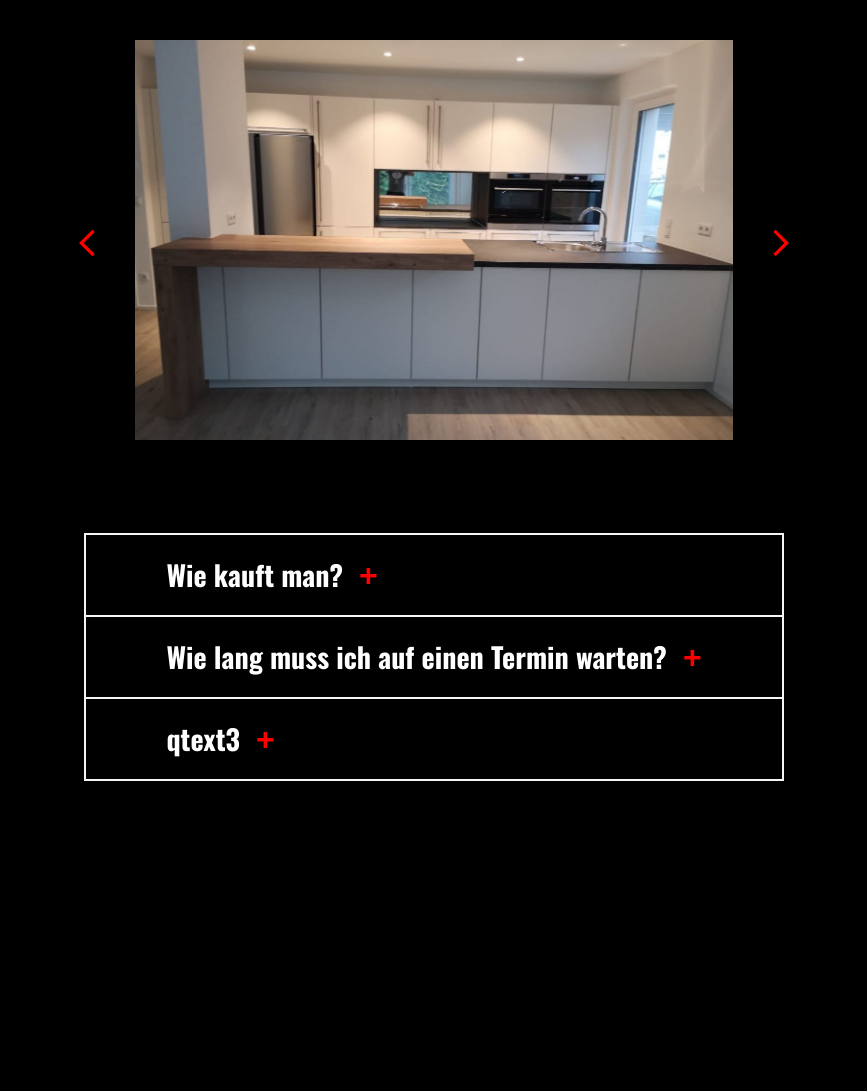
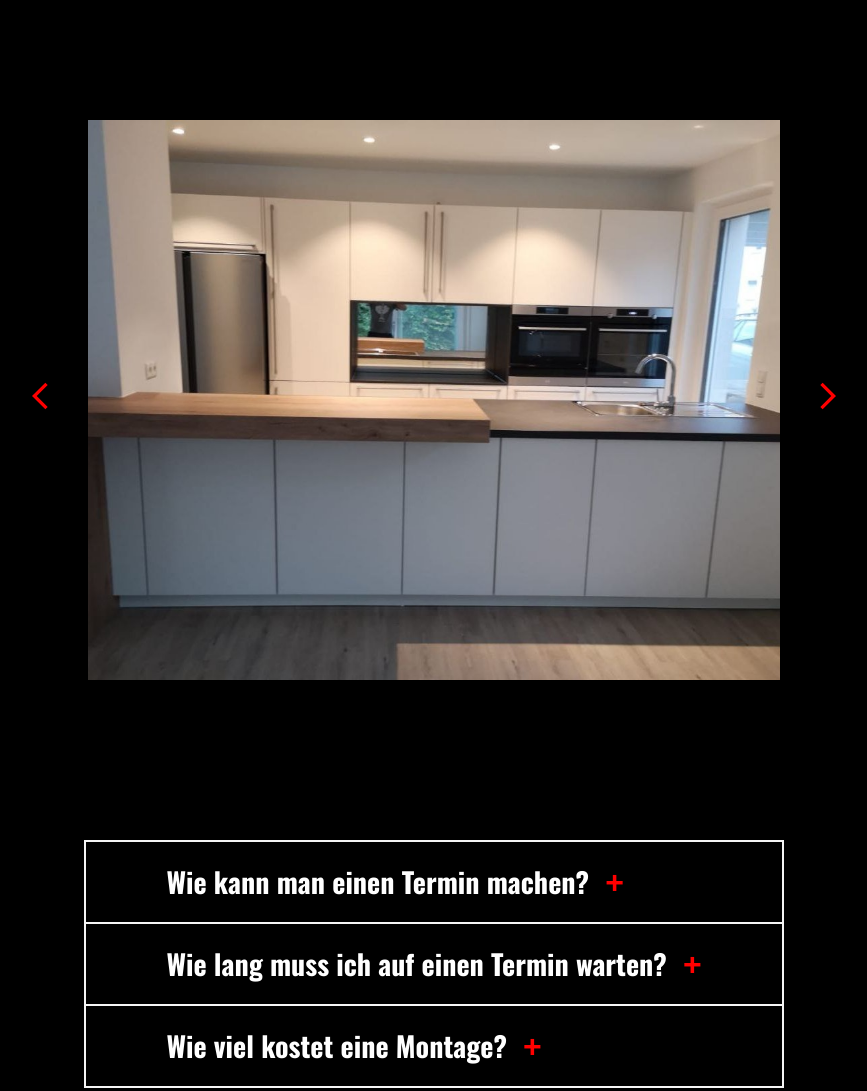
Before and after one commit to zhylinska/pro, a React app: page / in a window 1280 px wide. Shown: the part 800-1891 px from the top of the page, without its empty margins (206-1073 px from the left). Before the commit the page ends 1709 px from the top, so only its background shows below. Built offline with nearby package versions, Linux system fonts and the light colour scheme.

Commit message:
change slider img positioning, change questions/answers text

```diff
--- a/src/questions/dataQuestions.js
+++ b/src/questions/dataQuestions.js
@@ -1,7 +1,7 @@
 const dataQuestions =  [
     {
         id: 1,
-        question: "Wie kauft man?",
+        question: "Wie kann man einen Termin machen?",
         answer: "Sie können uns anrufen."
     },
     {
@@ -11,8 +11,8 @@ const dataQuestions =  [
     },
     {
         id: 3,
-        question: "qtext3",
-        answer: "atext3"
+        question: "Wie viel kostet eine Montage?",
+        answer: "10000000$"
     }
 ]
 export default dataQuestions
--- a/src/slider/dataExamples.js
+++ b/src/slider/dataExamples.js
@@ -1,24 +1,24 @@
 const dataExamples=[
     {id: 1,
-        img: "/img/pro_one.jpg"},
+        img: "/pro/img/pro_one.jpg"},
     {id: 2,
-        img: "/img/pro_two.jpg"},
+        img: "/pro/img/pro_two.jpg"},
     {id: 3,
-        img: "/img/pro_three.jpg"},
+        img: "/pro/img/pro_three.jpg"},
     {id: 4,
-        img: "/img/pro_four.jpg"},
+        img: "/pro/img/pro_four.jpg"},
     {id: 5,
-        img: "/img/pro_five.jpg"},
+        img: "/pro/img/pro_five.jpg"},
     {id: 6,
-        img: "/img/pro_six.jpg"},
+        img: "/pro/img/pro_six.jpg"},
     {id: 7,
-        img: "/img/pro_seven.jpg"},
+        img: "/pro/img/pro_seven.jpg"},
     {id: 8,
-        img: "/img/pro_eight.jpg"},
+        img: "/pro/img/pro_eight.jpg"},
     {id: 9,
-        img: "/img/pro_nine.jpg"},
+        img: "/pro/img/pro_nine.jpg"},
     {id: 10,
-        img: "/img/pro_ten.jpg"},
+        img: "/pro/img/pro_ten.jpg"},
 
 ]
 export default dataExamples
--- a/src/slider/slider.css
+++ b/src/slider/slider.css
@@ -3,16 +3,27 @@
     flex-direction: row;
     justify-content: center;
     align-items: center;
-    margin-bottom: 5rem;
+    margin: 10rem auto;
+    width: 90%;
+    height: 70vh;
 }
+
 .sliderImg {
-    max-width: 1000px;
-    height: 50vh;
+    width: 60%;
+    height: 100%;
+    display: flex;
+    justify-content: center;
     margin: 0 2rem;
 }
+
+img {
+    width: 100%;
+    object-fit: cover;
+}
+
 .arrow {
     color: red;
-   font-size: 2rem;
+    font-size: 2rem;
     background: transparent;
     border: transparent;
 }
--- a/src/slider/slider.js
+++ b/src/slider/slider.js
@@ -28,10 +28,10 @@ export default function Slider() {
         .filter((example) => example.id === activeId)
         .map((example) => {
             return (
-                <div key={example.id}>
+                <div className="sliderImg" key={example.id}>
                     <img src={example.img}
                          alt="example"
-                         className="sliderImg"/>
+                         />
                 </div>
             )
         })
```
